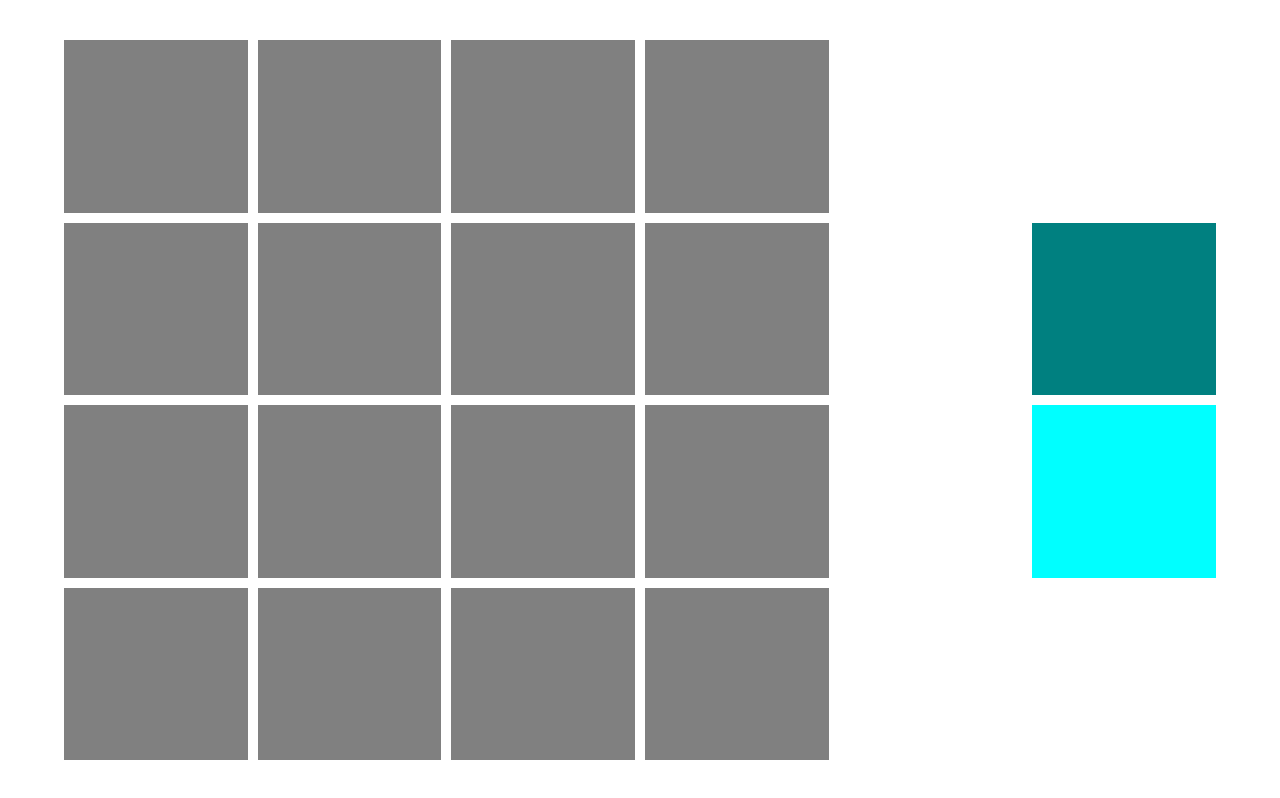
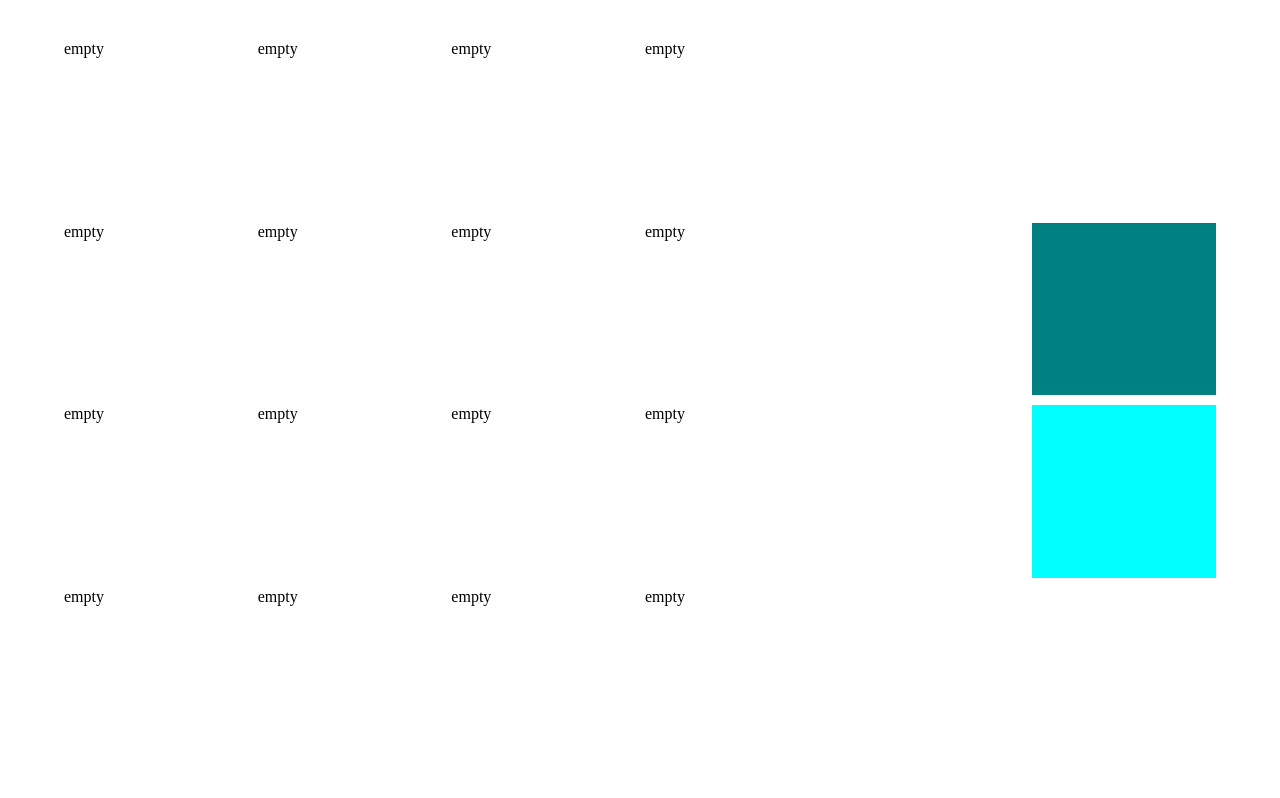
Before and after one commit to bradshjg/flipadelphia, a React (Vite) app in the folder web-local/: page / in a window 1280 px wide. Built offline with nearby package versions, Linux system fonts and the light colour scheme.

Commit message:
set board state after animation
* I'm pretty suspicious of the timeout setState shenanigans

```diff
--- a/web-local/src/App.tsx
+++ b/web-local/src/App.tsx
@@ -1,60 +1,67 @@
 import React from 'react'
+import {Cell, ICell} from './Cell'
 import './app.css'
 
-type Tile = {
-  player: 'player1' | 'player2'
-  orientation: 'up' | 'down'
-}
-const Empty = Symbol('empty')
-
-type Cell = Tile | typeof Empty
-
-type Board = [
-  [Cell, Cell, Cell, Cell],
-  [Cell, Cell, Cell, Cell],
-  [Cell, Cell, Cell, Cell],
-  [Cell, Cell, Cell, Cell],
+type IBoard = [
+  [ICell, ICell, ICell, ICell],
+  [ICell, ICell, ICell, ICell],
+  [ICell, ICell, ICell, ICell],
+  [ICell, ICell, ICell, ICell],
 ]
 
 type SlideAnimation = [string, number, number]
 
-const emptyBoard: Board = [
-  [Empty, Empty, Empty, Empty],
-  [Empty, Empty, Empty, Empty],
-  [Empty, Empty, Empty, Empty],
-  [Empty, Empty, Empty, Empty],
+type MoveState = 'place' | 'flip' | 'confirm'
+
+const emptyBoard: IBoard = [
+  [undefined, undefined, undefined, undefined],
+  [undefined, undefined, undefined, undefined],
+  [undefined, undefined, undefined, undefined],
+  [undefined, undefined, undefined, undefined],
 ]
 
+const animationDuration = 1 // seconds
+
 function App() {
-  const [board, setBoard] = React.useState<Board>(emptyBoard)
+  const [board, setBoard] = React.useState<IBoard>(emptyBoard)
   const [slideAnimation, setSlideAnimation] = React.useState<SlideAnimation>()
   const tileSelected = React.useRef<HTMLDivElement>()
 
-  const onBoardClick = (e: HTMLDivElement) => {
+  const onBoardClick = (e: HTMLDivElement, row: number, column: number) => {
     if (!tileSelected.current) { return }
+    if (slideAnimation) { return }
     const from = tileSelected.current
     const to = e
     const fromRect = from.getBoundingClientRect()
     const toRect = to.getBoundingClientRect()
     console.log(`(${fromRect.top}, ${fromRect.left}) => (${toRect.top}, ${toRect.left})`)
     setSlideAnimation([from.className, toRect.left - fromRect.left, toRect.top - fromRect.top])
+    setTimeout(() => {
+      board[row - 1][column - 1] = {player: 'player1', orientation: 'up'}
+      setBoard(board)
+      setSlideAnimation(undefined)
+    }, animationDuration * 1000)
   }
 
   const onSideboardClick = (e: HTMLDivElement) => {
     tileSelected.current = e
   }
+
   return (
     <div style={{display: 'flex', alignItems: 'center', justifyContent: 'center', width: '100vw', height: '100vh'}}>
       <div className='board'>
         {
           board.map((row, i) => {
-            return row.map((_, j) => {
-              return <div
-                key={`${i}${j}`}
-                className='tile'
-                onClick={(e) => onBoardClick(e.currentTarget)}
-                style={{gridRowStart: i+1, gridColumnStart: j+1, backgroundColor: 'grey'}}
-              />
+            return row.map((tile, j) => {
+              return (
+                <Cell
+                  key={`cell-${i}-${j}`}
+                  tile={tile}
+                  row={i+1}
+                  column={j+1}
+                  onClick={onBoardClick}
+                />
+              )
             })
           })
         }
@@ -64,7 +71,7 @@ function App() {
       <style>{
         slideAnimation && (`
           .${slideAnimation[0]} {
-            animation-duration: 1s;
+            animation-duration: ${animationDuration}s;
             animation-name: move-tile;
             animation-fill-mode: forwards;
           }
--- /dev/null
+++ b/web-local/src/Cell.tsx
@@ -0,0 +1,29 @@
+type ITile = {
+  player: 'player1' | 'player2'
+  orientation: 'up' | 'down'
+}
+
+export type ICell = ITile | undefined
+
+type Props = {
+  tile?: ITile
+  row: number
+  column: number
+  onClick: (e: HTMLDivElement, row: number, column: number) => void
+}
+
+export const Cell = ({tile, row, column, onClick}: Props) => {
+  return (
+    <div
+      onClick={(e) => onClick(e.currentTarget, row, column)}
+      style={{gridRowStart: row, gridColumnStart: column}}
+    >
+      {
+        tile ?
+          `${tile.player} - ${tile.orientation}`
+        :
+          'empty'
+      }
+    </div>
+  )
+}
```
